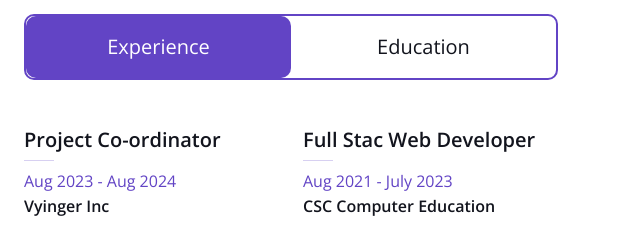
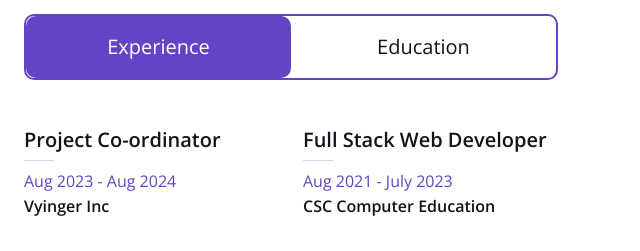
Before and after one commit to REPHEL-0101/resume, a plain HTML site: page index.html in a window 1280 px wide. Shown: the part 1420-1671 px from the top of the page, 640-1280 px from the left. Drawn offline with nearby package versions, Linux system fonts and the light colour scheme.

Commit message:
commit 4

```diff
--- a/index.html
+++ b/index.html
@@ -234,7 +234,7 @@
                                     <h6 class="mb-0">Vyinger Inc</h6>
                                 </div>
                                 <div class="col-sm-6">
-                                    <h5>Full Stac Web Developer</h5>
+                                    <h5>Full Stack Web Developer</h5>
                                     <hr class="text-primary my-2">
                                     <p class="text-primary mb-1">Aug 2021 - July 2023</p>
                                     <h6 class="mb-0">CSC Computer Education</h6>
```
